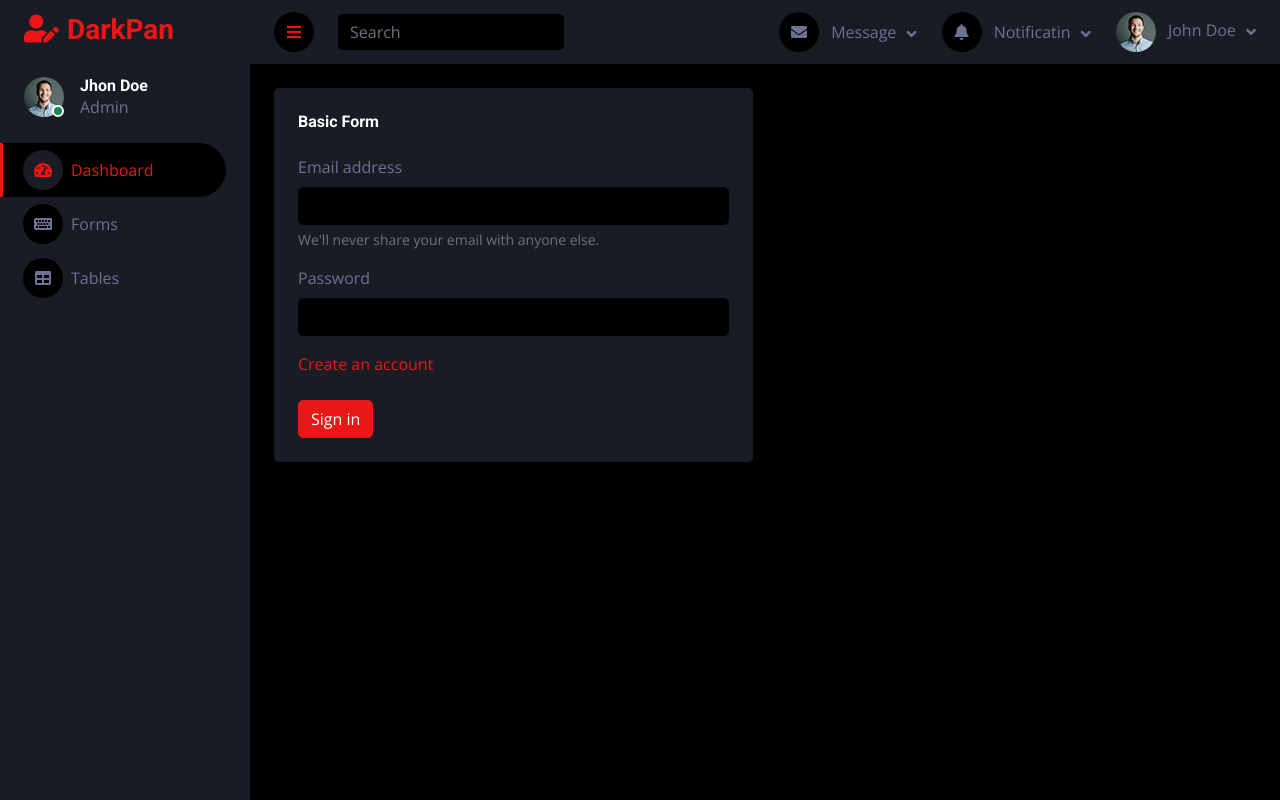
After one commit to Praveen-18/electricity3, a Django app: template ninja/templates/ninja/signin.html in a window 1280 px wide. The commit adds this page. Run offline with Django 3.2, Linux system fonts and the light colour scheme; the template is opened without the code that fills it, so the values that code supplies are empty; some libraries are stand-ins or nearby versions.

Commit message:
Login and signup page added :writing_hand:

```diff
--- a/ninja/templates/ninja/base.html
+++ b/ninja/templates/ninja/base.html
@@ -144,7 +144,7 @@
                         <div class="dropdown-menu dropdown-menu-end bg-secondary border-0 rounded-0 rounded-bottom m-0">
                             <a href="#" class="dropdown-item">My Profile</a>
                             <a href="#" class="dropdown-item">Settings</a>
-                            <a href="#" class="dropdown-item">Log Out</a>
+                            <a href="{% url 'signin' %}" class="dropdown-item">Log Out</a>
                         </div>
                     </div>
                 </div>
--- /dev/null
+++ b/ninja/templates/ninja/signin.html
@@ -0,0 +1,28 @@
+{% extends 'ninja/base.html' %}
+{% block content %}
+    <div class="container-fluid pt-4 px-4">
+                <div class="row g-4">
+                    <div class="col-sm-12 col-xl-6">
+                        <div class="bg-secondary rounded h-100 p-4">
+                            <h6 class="mb-4">Basic Form</h6>
+                            <form>
+                                <div class="mb-3">
+                                    <label for="exampleInputEmail1" class="form-label">Email address</label>
+                                    <input type="email" class="form-control" id="exampleInputEmail1"
+                                        aria-describedby="emailHelp">
+                                    <div id="emailHelp" class="form-text">We'll never share your email with anyone else.
+                                    </div>
+                                </div>
+                                <div class="mb-3">
+                                    <label for="exampleInputPassword1" class="form-label">Password</label>
+                                    <input type="password" class="form-control" id="exampleInputPassword1">
+                                </div>
+                                <a href="{% url 'signup' %}">Create an account</a><br><br>
+                                <button type="submit" class="btn btn-primary"><a style="color: white" href="{% url 'index'%}">Sign in</a></button>
+                            </form>
+                        </div>
+                    </div>
+                </div>
+        </div>
+
+{% endblock %}
--- /dev/null
+++ b/ninja/templates/ninja/signup.html
@@ -0,0 +1,4 @@
+{% extends 'ninja/base.html' %}
+{% block content %}
+
+{% endblock %}
--- a/ninja/urls.py
+++ b/ninja/urls.py
@@ -3,7 +3,10 @@ from django.urls import path,include
 from . import views
 
 urlpatterns = [
-    path('',views.index,name='index'),
+    path('',views.signin,name='signin'),
+    path('index',views.index,name='index'),
     path('form',views.form,name='form'),
     path('table',views.table,name='table'),
+    path('signup',views.signup,name='signup'),
+
 ]
--- a/ninja/views.py
+++ b/ninja/views.py
@@ -10,3 +10,9 @@ def form(request):
 
 def table(request):
     return render(request,'ninja/table.html')
+
+def signin(request):
+    return render(request,'ninja/signin.html')
+
+def signup(request):
+    return render(request,'ninja/signup.html')
```
